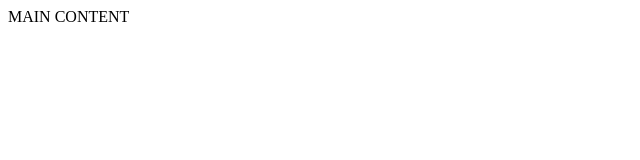
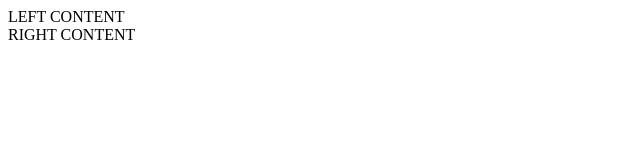
Before and after one commit to ESinkev/9-git-conflict, a plain HTML site: page index.html in a window 1280 px wide. Shown: the whole page, without its empty margins (0-640 px from the left). Drawn offline with Linux system fonts and the light colour scheme.

Commit message:
Pridėjau dar ir stupelius
Labai labai ilgai užtrukau 🤪 tiek daug visko 👯

```diff
--- a/index.html
+++ b/index.html
@@ -3,12 +3,20 @@
 <head>
     <meta charset="UTF-8">
     <meta name="viewport" content="width=device-width, initial-scale=1.0">
-    <title>Document</title>
+    <title>Coming soon</title>
 </head>
 <body>
 
     <main>
-        MAIN CONTENT
+        <div class="left">
+            LEFT CONTENT
+        </div>
+          <main>
+
+        <div class="right">
+            RIGHT CONTENT
+        </div>
+
     </main>
 </body>
 </html>
```
